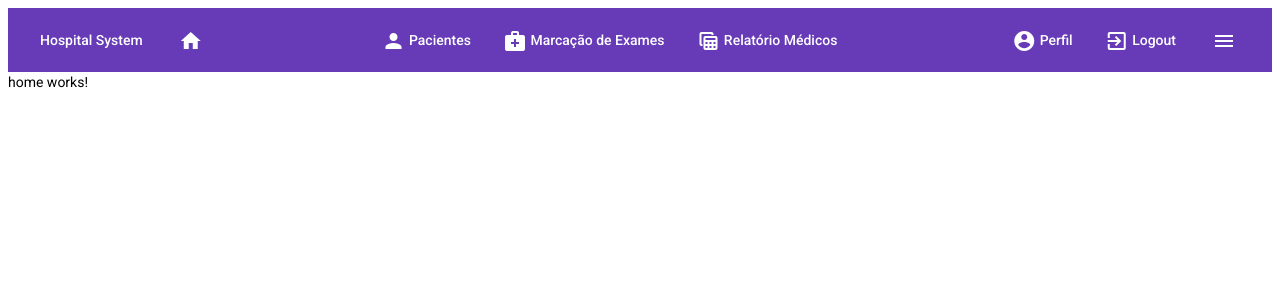
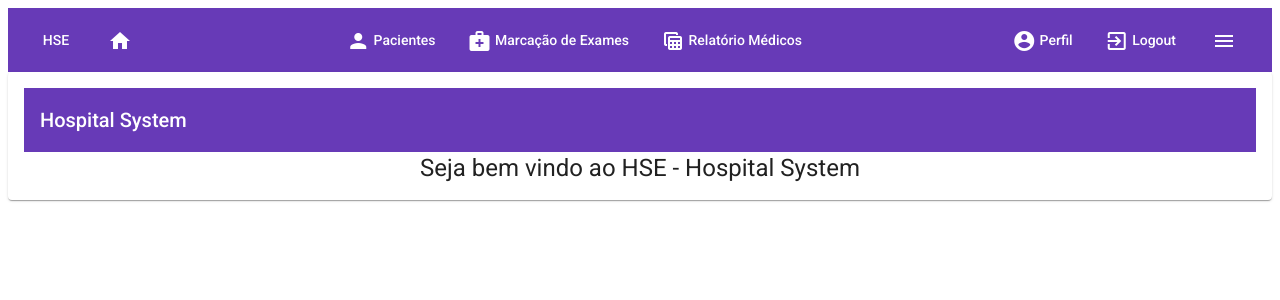
Before and after one commit to matheusaragaofs/hospital_system, an Angular app: page / in a window 1280 px wide. Shown: the top 300 px of the page. Built offline with nearby package versions, Linux system fonts and the light colour scheme.

Commit message:
Change title name and add a message in home

```diff
--- a/src/app/app.component.ts
+++ b/src/app/app.component.ts
@@ -6,7 +6,7 @@ import { Component } from '@angular/core';
   styleUrls: ['./app.component.sass']
 })
 export class AppComponent {
-  title = 'Hospital System';
+  title = 'HSE';
 
   public isAuthenticated: boolean = true;
 
--- a/src/app/home/home.component.html
+++ b/src/app/home/home.component.html
@@ -1 +1,10 @@
-<p>home works!</p>
+<mat-card>
+    <mat-toolbar color="primary">
+        Hospital System
+    </mat-toolbar>
+    <mat-card-content fxLayout="column" fxLayoutAlign="center center" fxFlexFill>
+        <h1>
+            Seja bem vindo ao HSE - Hospital System
+        </h1>
+    </mat-card-content>
+</mat-card>
```
